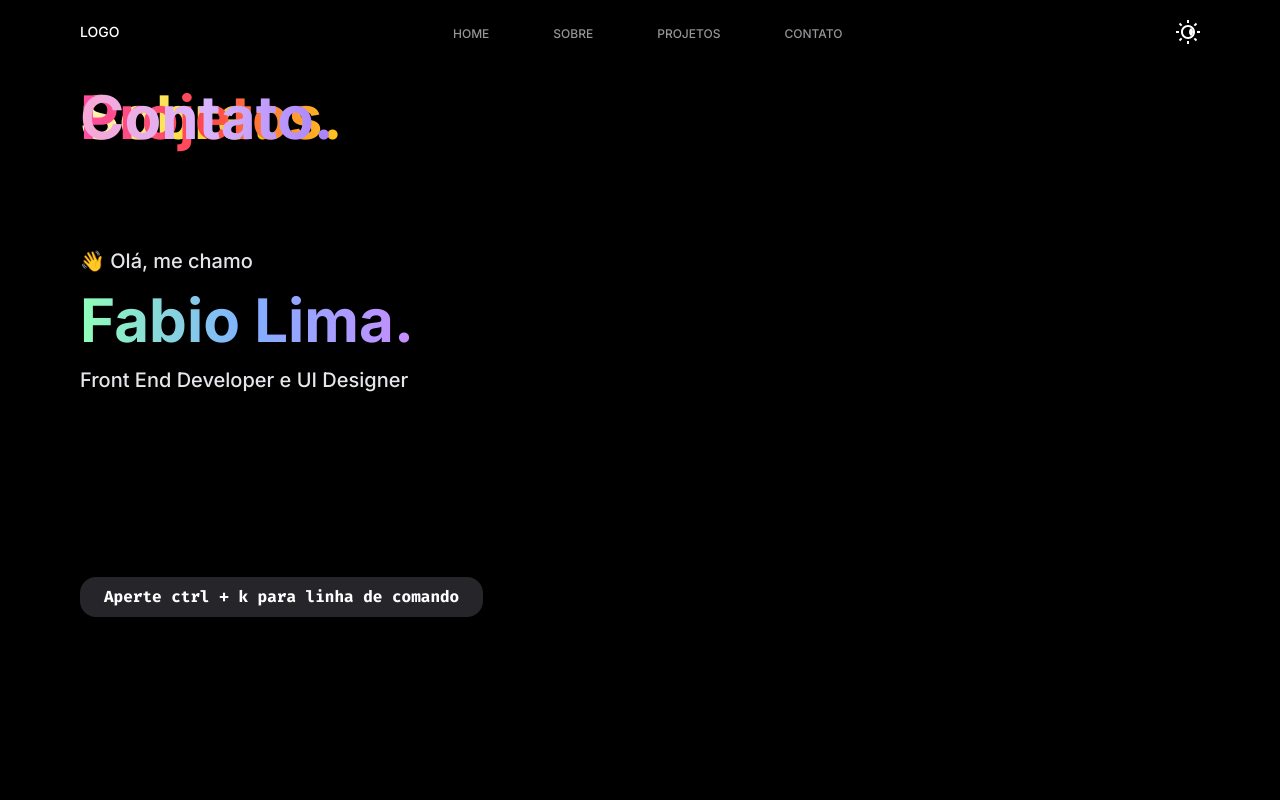
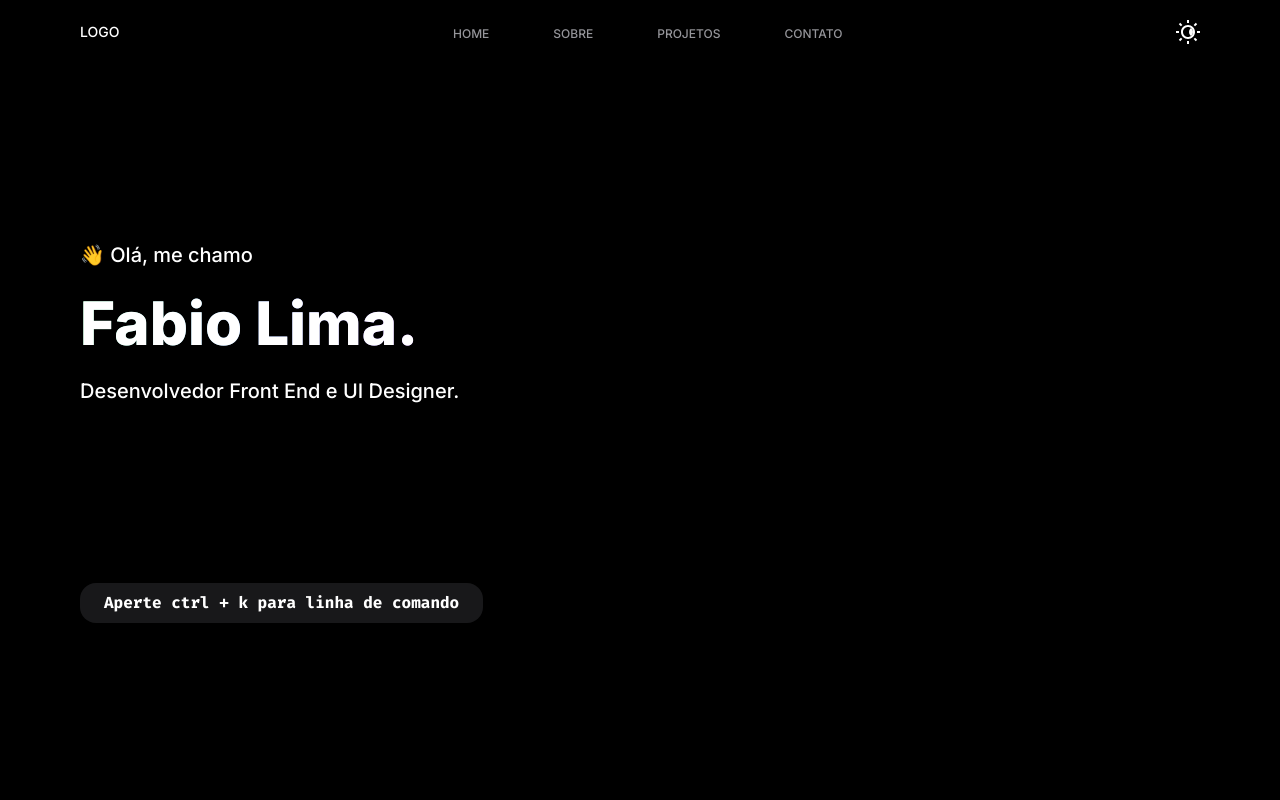
Before and after one commit to fabiolima-dev/fabiolima.dev, a Next.js app: page / in a window 1280 px wide. Shown: the top 800 px of the page. Built offline with nearby package versions, Linux system fonts and the light colour scheme.

Commit message:
home refactored

```diff
--- a/components/MobileNav.js
+++ b/components/MobileNav.js
@@ -20,7 +20,7 @@ export default function MobileNav({ sections, open }) {
             return (
               <div
                 key={key}
-                className="flex w-full items-center justify-between px-5 sm:px-10"
+                className="flex w-full items-center justify-between px-5 xs:px-10"
               >
                 <div
                   className={`h-12 w-2 rounded-md bg-gradient-to-tr ${sections[key].color}`}
--- a/components/SectionTitle.js
+++ b/components/SectionTitle.js
@@ -1,69 +1,55 @@
-import { useEffect, useRef } from "react";
-import { motion, AnimatePresence } from "framer-motion";
+export default function SectionTitle() {
+  return (
+    <h1 className="gradient-oceanic my-6 w-fit bg-gradient-to-r bg-clip-text text-center text-5xl font-extrabold text-transparent text-white md:text-6xl">
+      Fabio Lima.
+    </h1>
+  );
+}
 
-export default function SectionTitle({ titleWidth, setTitleWidth, section }) {
-  const titleRef = useRef();
-  const componentRef = useRef();
-
-  useEffect(() => {
-    if (section.inView) {
-      if (titleRef.current.clientWidth > titleWidth)
-        setTitleWidth(titleRef.current.clientWidth);
-    }
-  }, [section.inView]);
-  return (
+{
+  /* <div className="md: my-2">
 <AnimatePresence>
-      {section.inView && (
-        <motion.div
-          animate={{ zIndex: 1 }}
-          exit={{
-            zIndex: [0, 0, 0],
-            opacity: [1, 1, 0],
-            transition: { animate: 0.3, time: [0, 1, 1] },
+  {!section && (
+    <motion.h1
+      key="Home title"
+      animate={{
+        background:
+          "linear-gradient(to right, var(--gradient-oceanic-one), var(--gradient-oceanic-two), var(--gradient-oceanic-three))",
+        WebkitBackgroundClip: "text",
+        WebkitTextStrokeColor: "currentcolor",
+        WebkitTextStrokeWidth: 0,
       }}
-          ref={componentRef}
-          className="fixed top-20"
+      transition={{ delay: 1.5 }}
+      exit={{ opacity: 0, transition: { duration: 0, delay: 0.3 } }}
+      ref={titleRef}
+      className={`w-max bg-transparent text-5xl font-bold leading-tight [-webkit-text-fill-color:transparent] [-webkit-text-stroke:1px_white] md:text-6xl md:leading-tight`}
     >
-          <AnimatePresence>
-            {section.inView && (
-              <motion.h1
-                key={section.nav}
-                animate={{
-                  opacity: 1,
-                }}
-                transition={{ delay: 0.3, duration: 0 }}
-                exit={{ opacity: 0, transition: { delay: 0.3 } }}
-                ref={titleRef}
-                className={`${section.color} w-max bg-gradient-to-r bg-clip-text text-5xl font-bold leading-tight text-transparent opacity-0 md:text-6xl md:leading-tight`}
-              >
-                {section.title}
+      Fabio Lima.
     </motion.h1>
   )}
 </AnimatePresence>
 <div
   style={{ width: `${titleWidth}px` }}
-            className="absolute top-[-2px] h-20 md:top-[-2.5px]"
+  className="absolute top-[32px] h-16 md:top-[56px] md:h-20"
 >
   <AnimatePresence>
-              {section.inView && (
+    {!section && (
       <motion.div
-                  key={section.nav}
+        key="Home title box"
         animate={{
           width: ["0px", `${titleWidth}px`, `${titleWidth}px`, "0px"],
           marginLeft: ["0px", "0px", "0px", "auto"],
         }}
         transition={{
+          delay: 1,
           ease: "easeInOut",
           duration: 1,
           times: [0, 0.3, 0.6, 1],
         }}
-                  className={`${section.color} relative h-16 rounded-md bg-gradient-to-r md:h-20`}
+        className="gradient-oceanic relative h-16 rounded-md bg-gradient-to-r md:h-20"
       ></motion.div>
     )}
   </AnimatePresence>
 </div>
-        </motion.div>
-      )}
-    </AnimatePresence>
-  );
+</div> */
 }
--- /dev/null
+++ b/components/SectionTitle2.js
@@ -0,0 +1,69 @@
+import { useEffect, useRef } from "react";
+import { motion, AnimatePresence } from "framer-motion";
+
+export default function SectionTitle({ titleWidth, setTitleWidth, section }) {
+  const titleRef = useRef();
+  const componentRef = useRef();
+
+  useEffect(() => {
+    if (section.inView) {
+      if (titleRef.current.clientWidth > titleWidth)
+        setTitleWidth(titleRef.current.clientWidth);
+    }
+  }, [section.inView]);
+  return (
+    <AnimatePresence>
+      {section.inView && (
+        <motion.div
+          animate={{ zIndex: 1 }}
+          exit={{
+            zIndex: [0, 0, 0],
+            opacity: [1, 1, 0],
+            transition: { animate: 0.3, time: [0, 1, 1] },
+          }}
+          ref={componentRef}
+          className="fixed top-20"
+        >
+          <AnimatePresence>
+            {section.inView && (
+              <motion.h1
+                key={section.nav}
+                animate={{
+                  opacity: 1,
+                }}
+                transition={{ delay: 0.3, duration: 0 }}
+                exit={{ opacity: 0, transition: { delay: 0.3 } }}
+                ref={titleRef}
+                className={`${section.color} w-max bg-gradient-to-r bg-clip-text text-5xl font-bold leading-tight text-transparent opacity-0 md:text-6xl md:leading-tight`}
+              >
+                {section.title}
+              </motion.h1>
+            )}
+          </AnimatePresence>
+          <div
+            style={{ width: `${titleWidth}px` }}
+            className="absolute top-[-2px] h-20 md:top-[-2.5px]"
+          >
+            <AnimatePresence>
+              {section.inView && (
+                <motion.div
+                  key={section.nav}
+                  animate={{
+                    width: ["0px", `${titleWidth}px`, `${titleWidth}px`, "0px"],
+                    marginLeft: ["0px", "0px", "0px", "auto"],
+                  }}
+                  transition={{
+                    ease: "easeInOut",
+                    duration: 1,
+                    times: [0, 0.3, 0.6, 1],
+                  }}
+                  className={`${section.color} relative h-16 rounded-md bg-gradient-to-r md:h-20`}
+                ></motion.div>
+              )}
+            </AnimatePresence>
+          </div>
+        </motion.div>
+      )}
+    </AnimatePresence>
+  );
+}
--- a/components/sections/Header.js
+++ b/components/sections/Header.js
@@ -3,7 +3,7 @@ import DarkModeIcon from "../DarkModeIcon";
 
 export default function Header({ darkMode, setDarkMode, sections }) {
   return (
-    <header className="fixed z-50 flex h-16 w-screen items-center justify-between bg-primary px-5 sm:px-10 md:px-20">
+    <header className="fixed z-50 flex h-16 w-screen items-center justify-between bg-primary px-5 md:px-20 xs:px-10">
       <h1 className="text-sm text-secondary">LOGO</h1>
       {/* Larger Screens navbar */}
       <nav className="hidden md:block">
--- a/components/sections/Home.js
+++ b/components/sections/Home.js
@@ -1,106 +1,57 @@
 import { useState, useEffect, useRef } from "react";
 import { motion, AnimatePresence } from "framer-motion";
+import SectionTitle from "../SectionTitle";
 
-export default function Home({ setTitleWidth, titleWidth, section }) {
+export default function Home({ setTitleWidth, titleWidth, sections }) {
   const [position, setPosition] = useState(0);
-  const titleRef = useRef();
+  // const titleRef = useRef();
 
   useEffect(() => {
     function scrollHandler() {
       setPosition(window.pageYOffset);
     }
+
     window.addEventListener("scroll", scrollHandler);
-    console.log(titleRef);
-    setTitleWidth(titleRef.current.getBoundingClientRect().width);
+
+    // setTitleWidth(titleRef.current.getBoundingClientRect().width);
+
     return () => {
       window.removeEventListener("scroll", scrollHandler);
     };
   }, []);
 
   return (
-    <div className="flex h-screen grow flex-col items-start">
-      <div className="h-16"></div>
-      <div className="flex grow flex-col justify-evenly">
-        <div className="sticky top-12 flex flex-col items-start justify-evenly md:top-6">
+    <div className="flex h-screen flex-col items-center justify-evenly pt-16 sm:items-start">
+      <div className="flex flex-col items-center sm:items-start">
         <h3
-            style={{
-              opacity: `${-position / 2 + 100}%`,
-              bottom: `${position / 10}px`,
-            }}
-            className="relative text-base text-quaternary md:text-xl"
+          // style={{
+          //   opacity: `${-position / 2 + 100}%`,
+          //   bottom: `${position / 10}px`,
+          // }}
+          className="text-center text-base text-secondary md:text-xl"
         >
           👋️ Olá, me chamo
         </h3>
-          <div className="md: my-2">
-            <AnimatePresence>
-              {!section && (
-                <motion.h1
-                  key="Home title"
-                  animate={{
-                    background:
-                      "linear-gradient(to right, var(--gradient-oceanic-one), var(--gradient-oceanic-two), var(--gradient-oceanic-three))",
-                    WebkitBackgroundClip: "text",
-                    WebkitTextStrokeColor: "currentcolor",
-                    WebkitTextStrokeWidth: 0,
-                  }}
-                  transition={{ delay: 1.5 }}
-                  exit={{ opacity: 0, transition: { duration: 0, delay: 0.3 } }}
-                  ref={titleRef}
-                  className={`w-max bg-transparent text-5xl font-bold leading-tight [-webkit-text-fill-color:transparent] [-webkit-text-stroke:1px_white] md:text-6xl md:leading-tight`}
+        <SectionTitle sections={sections} />
+        <h3
+          // style={{          // style={{
+          //   opacity: `${-position / 2 + 100}%`,
+          //   bottom: `${position / 10}px`,
+          // }}
+          className="text-center text-base text-secondary md:text-xl"
         >
-                  Fabio Lima.
-                </motion.h1>
-              )}
-            </AnimatePresence>
-            <div
-              style={{ width: `${titleWidth}px` }}
-              className="absolute top-[32px] h-16 md:top-[56px] md:h-20"
-            >
-              <AnimatePresence>
-                {!section && (
-                  <motion.div
-                    key="Home title box"
-                    animate={{
-                      width: [
-                        "0px",
-                        `${titleWidth}px`,
-                        `${titleWidth}px`,
-                        "0px",
-                      ],
-                      marginLeft: ["0px", "0px", "0px", "auto"],
-                    }}
-                    transition={{
-                      delay: 1,
-                      ease: "easeInOut",
-                      duration: 1,
-                      times: [0, 0.3, 0.6, 1],
-                    }}
-                    className="gradient-oceanic relative h-16 rounded-md bg-gradient-to-r md:h-20"
-                  ></motion.div>
-                )}
-              </AnimatePresence>
-            </div>
-          </div>
-          <h3
-            style={{
-              opacity: `${-position / 2 + 100}%`,
-              bottom: `${position / 10}px`,
-            }}
-            className="relative text-base text-quaternary md:text-xl"
-          >
-            Front End Developer e UI Designer
+          Desenvolvedor Front End e UI Designer.
         </h3>
       </div>
       <h3
-          style={{
-            opacity: `${-position / 2 + 100}% `,
-            bottom: `${position / 10}px`,
-          }}
-          className="relative w-fit rounded-2xl bg-gray-3 px-6 py-2 text-center font-mono text-base font-bold text-white md:text-base"
+        // style={{
+        //   opacity: `${-position / 2 + 100}% `,
+        //   bottom: `${position / 10}px`,
+        // }}
+        className="w-fit rounded-2xl bg-tertiary px-6 py-2 text-center font-mono text-sm font-bold text-white md:text-base"
       >
         Aperte ctrl + k para linha de comando
       </h3>
     </div>
-    </div>
   );
 }
--- a/pages/index.js
+++ b/pages/index.js
@@ -2,7 +2,6 @@ import React, { useState } from "react";
 import { useInView } from "react-intersection-observer";
 import Head from "next/head";
 import Header from "../components/sections/Header";
-import SectionTitle from "../components/SectionTitle";
 import Home from "../components/sections/Home";
 import Projects from "../components/sections/Projects";
 import About from "../components/sections/About";
@@ -15,7 +14,7 @@ export default function Index() {
 
   const sections = {
     home: {
-      title: "",
+      title: "Fabio Lima.",
       nav: "HOME",
       color: "gradient-oceanic",
       component: <Home setTitleWidth={setTitleWidth} titleWidth={titleWidth} />,
@@ -51,7 +50,11 @@ export default function Index() {
   });
 
   return (
-    <div className={`${darkMode ? "dark-theme" : "light-theme"} bg-primary`}>
+    <div
+      className={`${
+        darkMode ? "dark-theme" : "light-theme"
+      } box-border flex flex-col items-center bg-primary`}
+    >
       <Head>
         <title>Fabio Lima</title>
         <meta name="description" content="Generated by create next app" />
@@ -62,8 +65,13 @@ export default function Index() {
         setDarkMode={setDarkMode}
         sections={sections}
       />
-      <main className="box-border h-full w-full min-w-[300px] max-w-screen-xl px-5 sm:px-14 md:px-20">
-        {Object.keys(sections).map((key) => {
+      <main className="w-full max-w-screen-xl px-5 md:px-20 xs:px-10">
+        <Home
+          setTitleWidth={setTitleWidth}
+          titleWidth={titleWidth}
+          sections={sections}
+        />
+        {/* {Object.keys(sections).map((key) => {
           return (
             <section
               id={sections[key].nav}
@@ -79,7 +87,7 @@ export default function Index() {
               {sections[key].component}
             </section>
           );
-        })}
+        })} */}
         {/* <section>
           <Home
             setTitleWidth={setTitleWidth}
--- a/styles/globals.css
+++ b/styles/globals.css
@@ -1,4 +1,4 @@
-@import url("https://fonts.googleapis.com/css2?family=Fira+Code:wght@300;500;700&family=Inter:wght@300;500;700&display=swap");
+@import url("https://fonts.googleapis.com/css2?family=Fira+Code:wght@300;500;700&family=Inter:wght@300;500;700;800;900&display=swap");
 
 @tailwind base;
 @tailwind components;
@@ -8,8 +8,7 @@
   .dark-theme {
     --color-primary: #000000;
     --color-secondary: #ffffff;
-    --color-tertiary: #25252a;
-    --color-quaternary: #e5e5ea;
+    --color-tertiary: #18181a;
 
     --gradient-hyper-one: rgb(255, 78, 165);
     --gradient-hyper-two: rgb(255, 73, 73);
@@ -35,7 +34,6 @@
     --color-primary: #ffffff;
     --color-secondary: #000000;
     --color-tertiary: #35353a;
-    --color-quaternary: #35353a;
 
     --gradient-hyper-one: rgb(229, 70, 149);
     --gradient-hyper-two: rgb(229, 65, 65);
--- a/tailwind.config.js
+++ b/tailwind.config.js
@@ -6,7 +6,7 @@ module.exports = {
   theme: {
     extend: {
       screens: {
-        sm: "350px",
+        xs: "350px",
       },
       fontFamily: {
         sans: ["Inter"],
```
Lines whose indentation alone changed are shown as unchanged.
